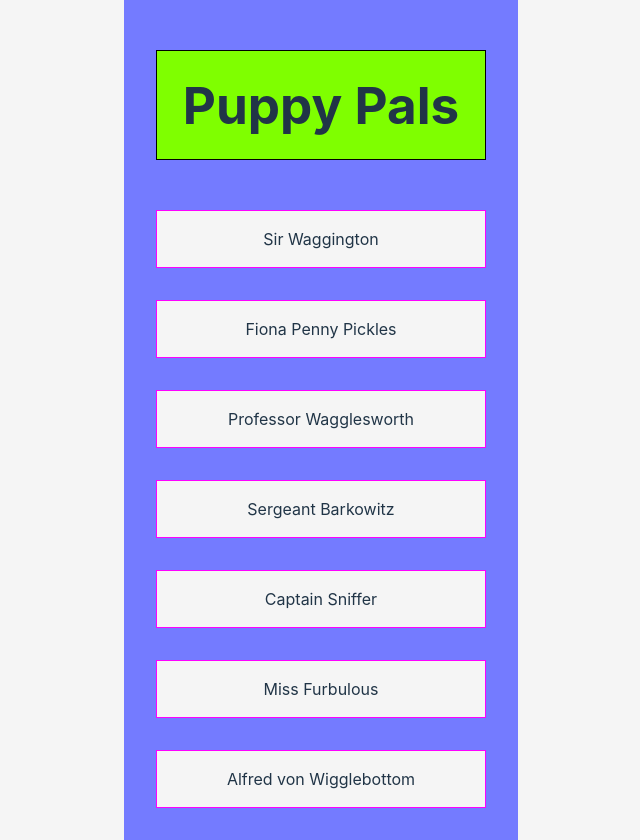
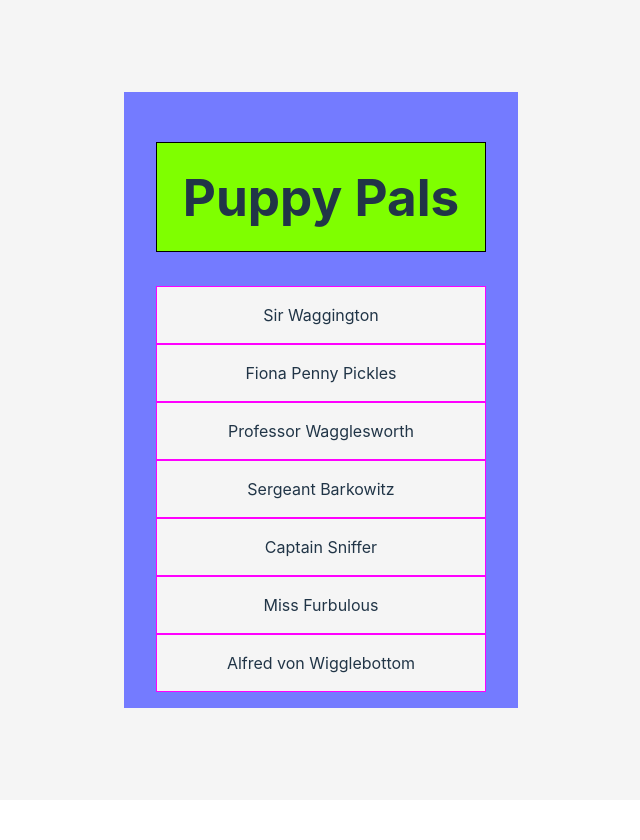
Before and after one commit to SukianCR/U3.PuppyPals, a React (Vite) app in the folder puppy-pals/: page / in a window 1280 px wide. Shown: the whole page, without its empty margins (319-959 px from the left). After the commit the page ends 800 px from the top, so only its background shows below. Built offline with nearby package versions, Linux system fonts and the light colour scheme.

Commit message:
polished css

```diff
--- a/puppy-pals/src/index.css
+++ b/puppy-pals/src/index.css
@@ -93,12 +93,13 @@ h1{
 
 }
 
-.pupCard{background-color: whitesmoke; padding: 1em; display: flex; justify-content: center;}
+.pupCard{background-color: rgb(231, 231, 231); padding: 1em; display: flex; justify-content: center;}
 
 .reglon{
   background-color: whitesmoke;
   border: fuchsia 1px solid;
   padding: 1em;
+  margin: 0px;
   text-align: center;
 
 }
```
